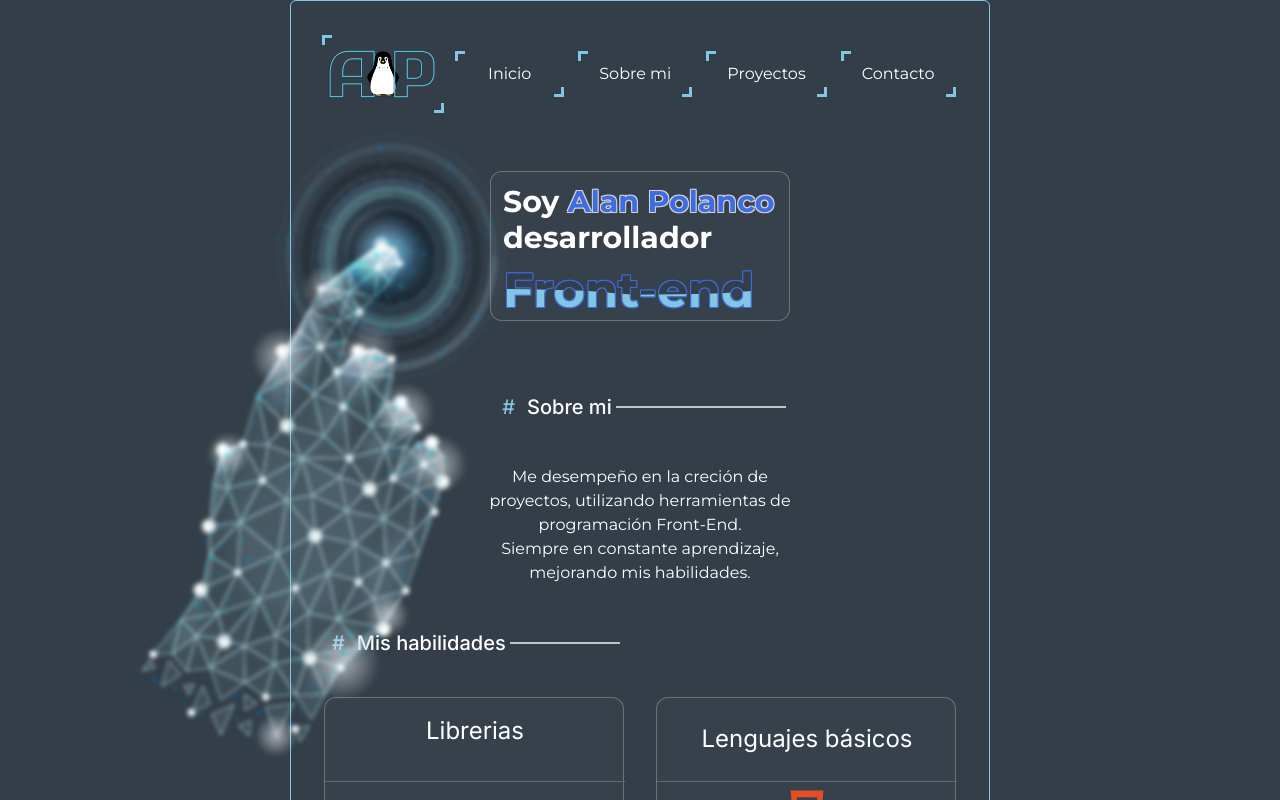
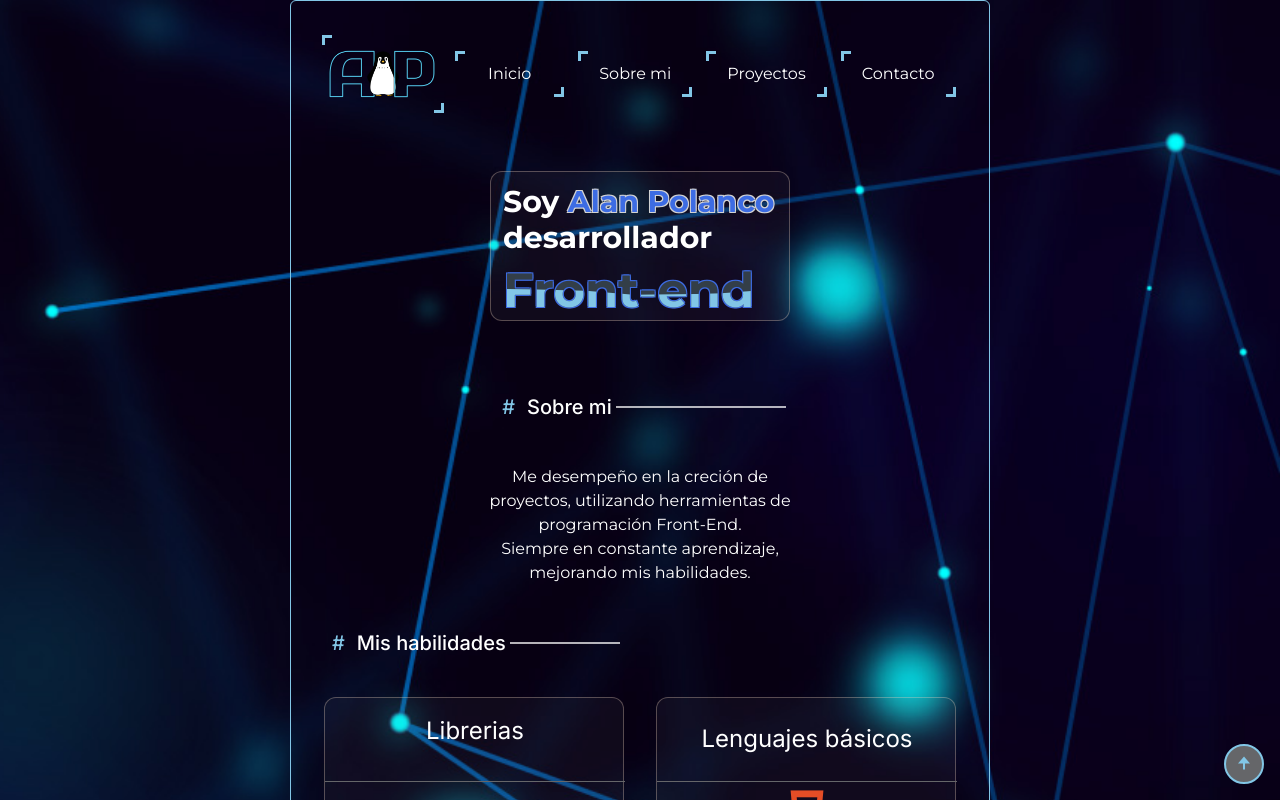
Before and after one commit to ARojasPolanco/portfolio, a React (Vite) app: page / in a window 1280 px wide. Shown: the top 800 px of the page. Built offline with nearby package versions, Linux system fonts and the light colour scheme; what tailwindcss-animated would draw is missing.

Commit message:
Styling main

```diff
--- a/src/App.jsx
+++ b/src/App.jsx
@@ -16,12 +16,14 @@ function App() {
     setShowNavbar(!showNavbar)
   }
 
+  const btnGoToUp = () => {
+    const buttonUp = document.querySelector('.bxs-up-arrow-alt')
+    buttonUp.addEventListener('click', () => window.scrollTo(0, 0))
+  }
+
 
   return (
-    <main className='relative bg-bg-300 min-h-screen w-full overflow-hidden font-inter'>
-      <div className='absolute blur-[2px]'>
-        <img src="/images/hand-bg.png" alt="" />
-      </div>
+    <main className='relative min-h-screen w-full overflow-hidden font-inter bg-[url(/images/bg-image.jpg)] bg-cover bg-right-top'>
       <section className='max-w-[700px] mx-auto border-[1px] border-very-light-blue rounded-md p-2'>
         <section>
           <Header handleShowNavbar={handleShowNavbar} />
@@ -50,6 +52,9 @@ function App() {
           <Modal setShowModal={setShowModal} showModal={showModal} />
         </section>
       </section>
+      <div className="text-very-light-blue bg-light-gray rounded-full h-10 aspect-square flex justify-center items-center border-[2px] border-very-light-blue fixed bottom-4 right-4 cursor-pointer text-2xl" onClick={btnGoToUp}>
+        <i className='bx bxs-up-arrow-alt'></i>
+      </div>
     </main >
   )
 }
--- a/src/components/Header.jsx
+++ b/src/components/Header.jsx
@@ -12,7 +12,7 @@ const Header = ({ handleShowNavbar }) => {
                     <button><i className='bx bx-chevrons-left' ></i></button>
                 </div>
             </article>
-            <section className="flex justify-center items-center gap-4 px-2 text-white font-montserrat max-[644px]:hidden">
+            <section className="flex justify-center items-center gap-4 px-2 text-white font-montserrat max-[644px]:hidden max-[660px]:gap-2">
                 <Link className="btn px-8" to="Home" smooth={true} duration={300}>
                     Inicio
                 </Link>
--- a/src/index.css
+++ b/src/index.css
@@ -17,3 +17,7 @@ html::-webkit-scrollbar-thumb {
     border-radius: 1rem;
     background-color: #82c6e6;
 }
+
+html {
+    scroll-behavior: smooth;
+}
```
Also changed, not shown: public/images/bg-image.jpg (added).
